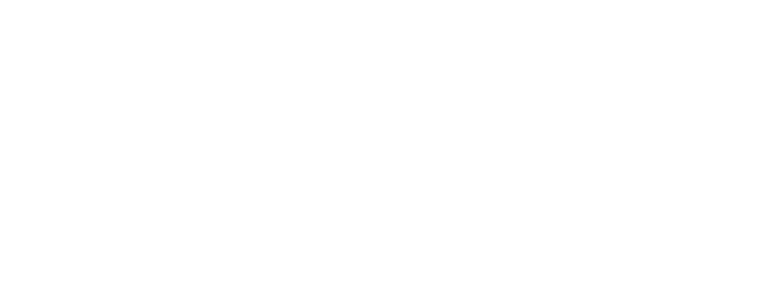
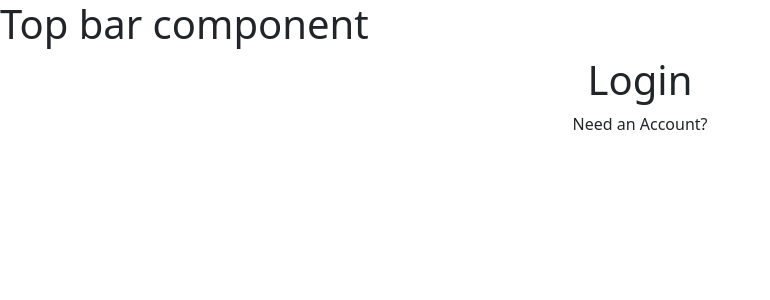
Before and after one commit to AnonymFromInternet/Conduit, a React (Create React App) app: page /login in a window 1280 px wide. Shown: the top 300 px of the page, without its empty margins (0-770 px from the left). Built offline with nearby package versions, Linux system fonts and the light colour scheme.

Commit message:
Adding Packages

```diff
--- a/package.json
+++ b/package.json
@@ -11,6 +11,7 @@
     "@types/node": "^16.11.35",
     "@types/react": "^18.0.9",
     "@types/react-dom": "^18.0.4",
+    "@types/react-router-dom": "^5.3.3",
     "bootstrap": "^5.1.3",
     "react": "^18.1.0",
     "react-bootstrap": "^2.4.0",
--- a/src/App.tsx
+++ b/src/App.tsx
@@ -1,10 +1,17 @@
-import React from 'react';
+import React from "react";
+import { BrowserRouter as Router } from "react-router-dom";
 
+import Routes from "./Roots/Roots";
+import TopBarComponent from "./Shared/Components/TopBar.component";
 
 function App() {
   return (
-    <div className="App">
-    </div>
+    <>
+      <Router>
+        <TopBarComponent />
+        <Routes></Routes>
+      </Router>
+    </>
   );
 }
 
--- /dev/null
+++ b/src/Modules/Article/Components/Article.component.tsx
@@ -0,0 +1,4 @@
+const ArticleComponent = () => {
+  return <h1>Article Component</h1>;
+};
+export default ArticleComponent;
--- /dev/null
+++ b/src/Modules/Authentication/Components/Authentication.component.tsx
@@ -0,0 +1,15 @@
+import { Container, Row, Col } from "react-bootstrap";
+
+const AuthenticationComponent = () => {
+  return (
+    <Container>
+      <Row>
+        <Col className="text-center">
+          <h1>Login</h1>
+          <p>Need an Account?</p>
+        </Col>
+      </Row>
+    </Container>
+  );
+};
+export default AuthenticationComponent;
--- /dev/null
+++ b/src/Modules/GlobalFeed/Components/GlobalFeed.component.tsx
@@ -0,0 +1,4 @@
+const GlobalFeedComponent = () => {
+  return <h1>GlobalFeed component</h1>;
+};
+export default GlobalFeedComponent;
--- /dev/null
+++ b/src/Roots/Roots.tsx
@@ -0,0 +1,16 @@
+import { Route, Routes } from "react-router-dom";
+
+import GlobalFeedComponent from "../Modules/GlobalFeed/Components/GlobalFeed.component";
+import AuthenticationComponent from "../Modules/Authentication/Components/Authentication.component";
+import ArticleComponent from "../Modules/Article/Components/Article.component";
+
+export default () => {
+  return (
+    <Routes>
+      <Route path="/" element={<GlobalFeedComponent />} />
+      <Route path="/login" element={<AuthenticationComponent />} />
+      <Route path="/register" element={<AuthenticationComponent />} />
+      <Route path={"/articles/:slug"} element={<ArticleComponent />} />
+    </Routes>
+  );
+};
--- /dev/null
+++ b/src/Shared/Components/TopBar.component.tsx
@@ -0,0 +1,4 @@
+const TopBarComponent = () => {
+  return <h1>Top bar component</h1>;
+};
+export default TopBarComponent;
```
Also changed, not shown: src/index.tsx (+6 -4 lines), 1 other file (tests, documents, lock files or other folders).
